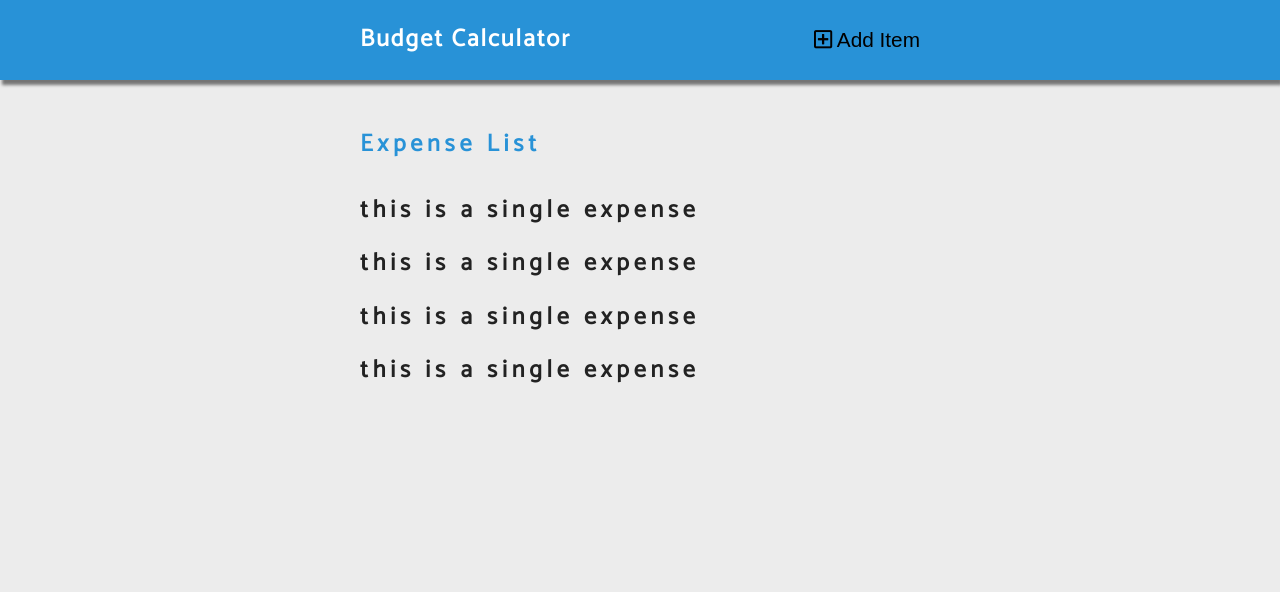
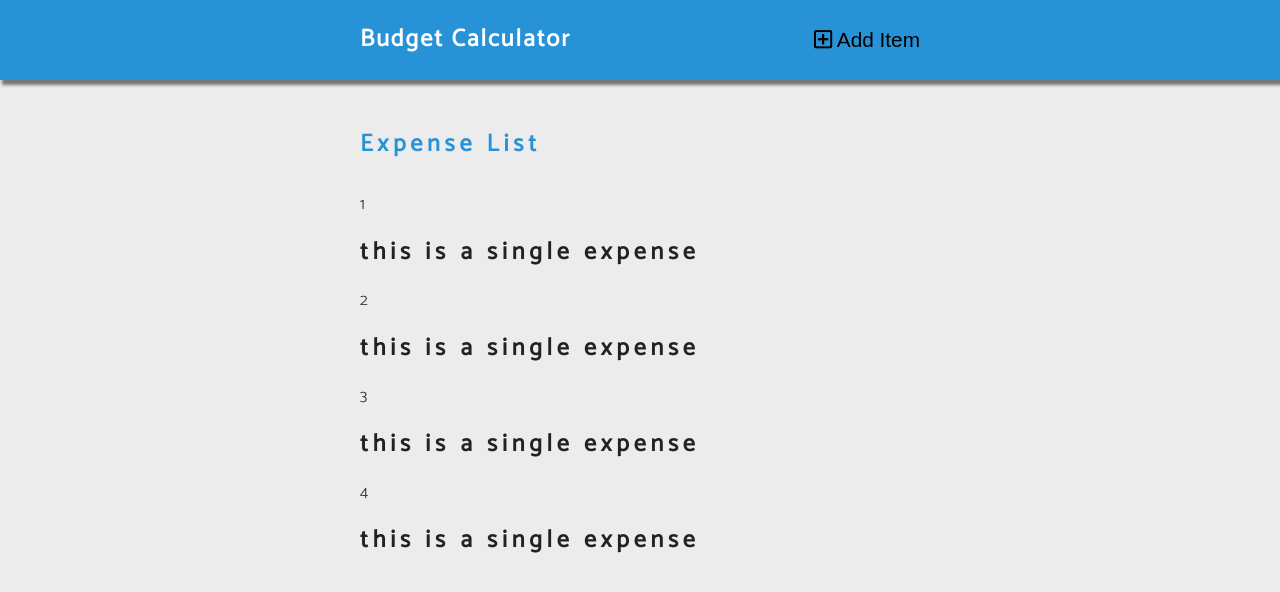
Before and after one commit to BeataJ/budget-calculator-svelte, a Svelte app: page / in a window 1280 px wide. Shown: the top 592 px of the page. Built offline with nearby package versions, Linux system fonts and the light colour scheme.

Commit message:
add index to SingleExpense

```diff
--- a/src/SingleExpense.svelte
+++ b/src/SingleExpense.svelte
@@ -1 +1,8 @@
-<h1>this is a single expense</h1>
+<script>
+  export let index;
+</script>
+
+<div>
+  <p>{index}</p>
+  <h1>this is a single expense</h1>
+</div>
```
